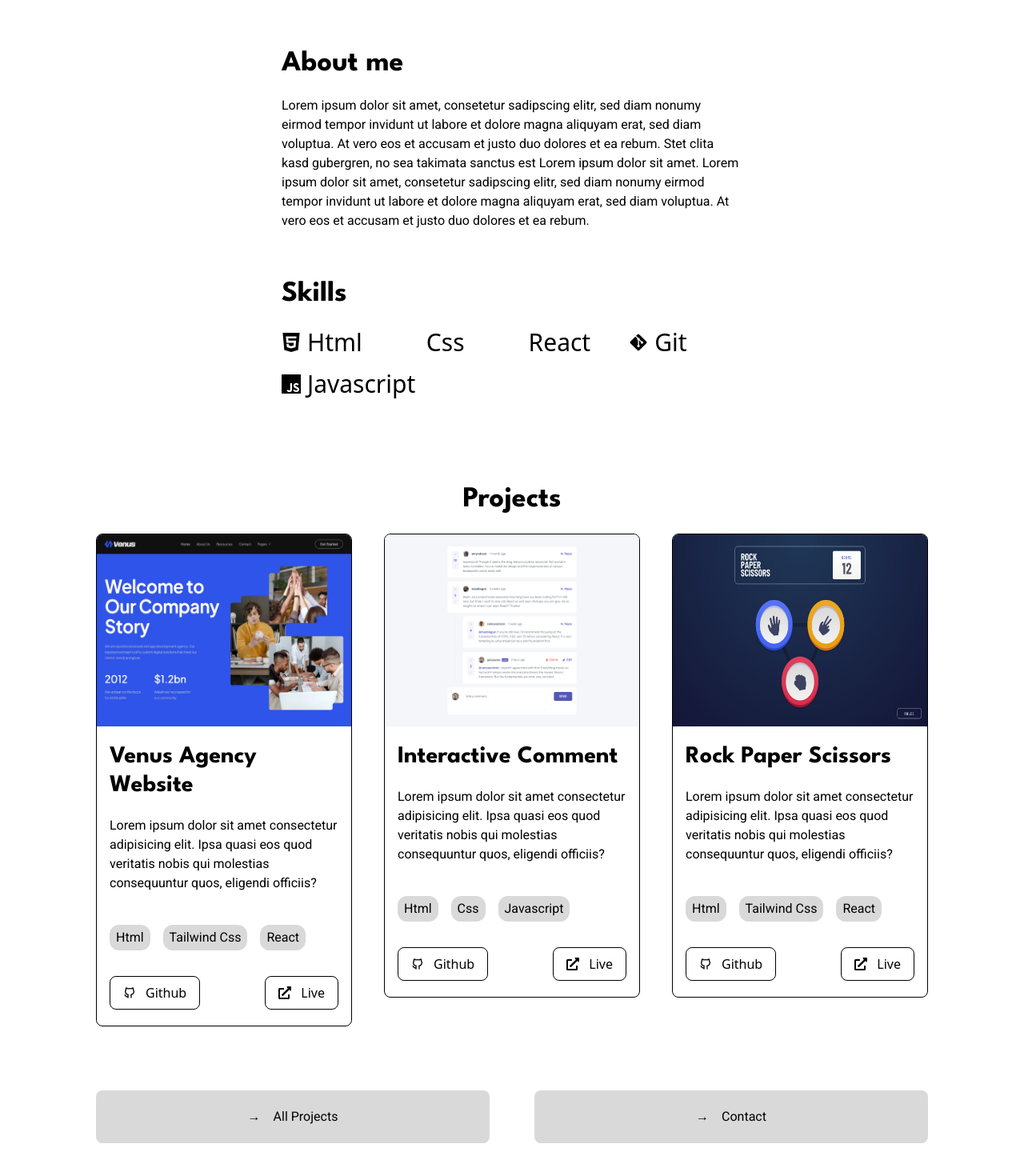
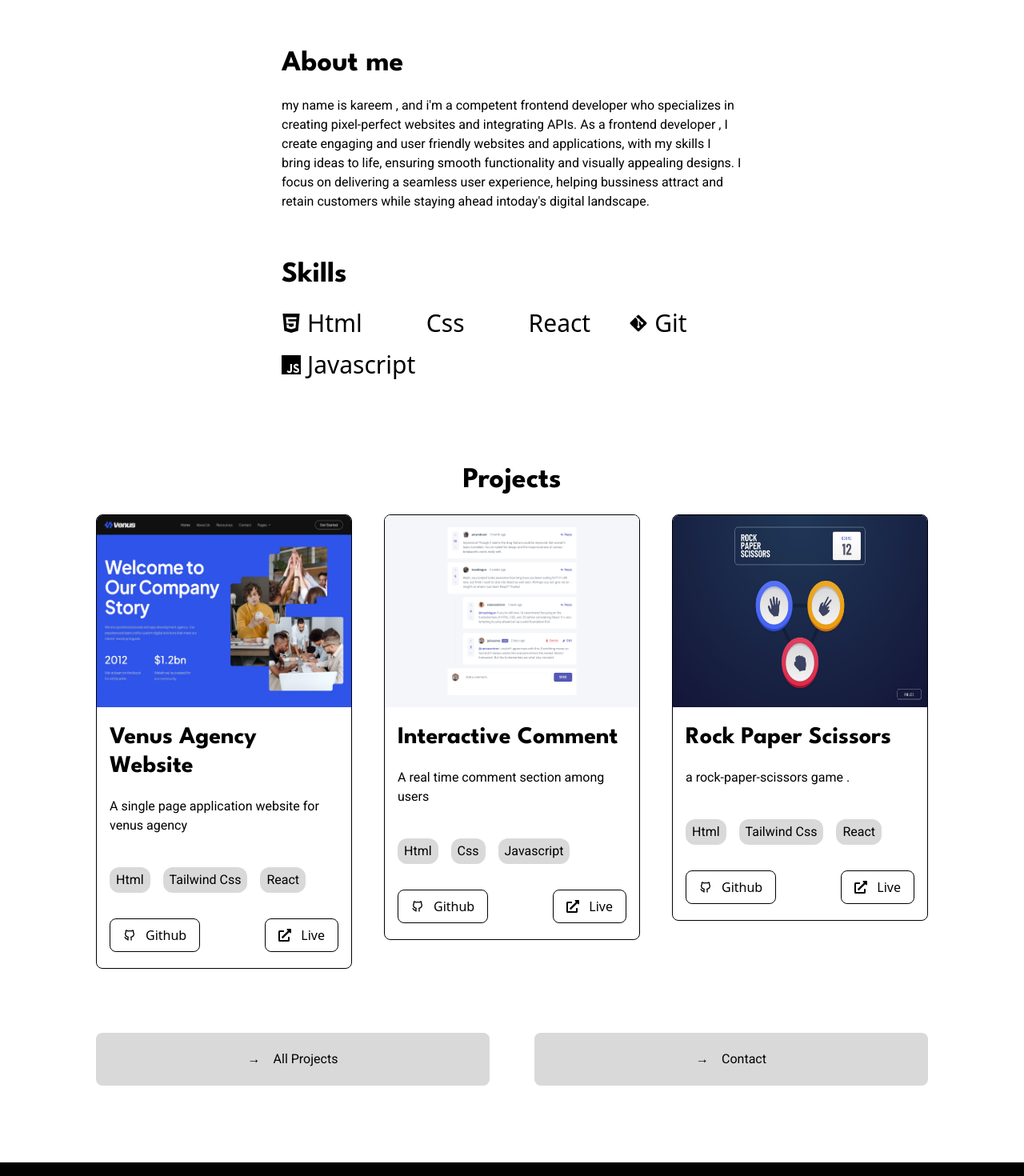
Before and after one commit to Kareem24/portfolio, a React (Vite) app: page / in a window 1280 px wide. Shown: the part 800-2270 px from the top of the page at 80% size. Built offline with nearby package versions, Linux system fonts and the light colour scheme; some icons are missing.

Commit message:
update paragraphs

```diff
--- a/src/App.jsx
+++ b/src/App.jsx
@@ -2,7 +2,6 @@ import { RouterProvider, createBrowserRouter } from "react-router-dom";
 import { Suspense, lazy } from "react";
 import Loader from "./components/Loader";
 import { AnimatePresence } from "framer-motion";
-import ScrollToTop from "./components/ScrollToTop";
 
 const Home = lazy(() => import("./pages/Home"));
 const About = lazy(() => import("./pages/About"));
--- a/src/components/Footer.jsx
+++ b/src/components/Footer.jsx
@@ -21,7 +21,7 @@ function Footer() {
 			<div className="flex gap-12 md:justify-between">
 				<Animate>
 					<p className="font-roboto font-bold md:-order-2">
-						yourmail@gmail.com
+						kareemolakunleh@gmail.com
 					</p>
 				</Animate>
 				<Animate>
--- a/src/components/ProjectLayout.jsx
+++ b/src/components/ProjectLayout.jsx
@@ -6,12 +6,12 @@ function ProjectLayout({ project }) {
 	const { title, description, image, live_url, github_url, technologies } =
 		project;
 	return (
-		<div className=" rounded-lg overflow-hidden border border-black">
+		<div className=" rounded-lg overflow-hidden border border-black ">
 			<div className="w-full md:max-h-[242px]">
 				<img
 					src={image}
 					alt={`${title} image representation`}
-					className="w-full h-60"
+					className="w-full h-60 hover:scale-110 transition-all ease-in-out"
 				/>
 			</div>
 			<div className="px-4  py-5">
--- a/src/pages/About.jsx
+++ b/src/pages/About.jsx
@@ -15,27 +15,29 @@ function About() {
 				<article className="text-black max-w-xl m-auto mb-[6.69rem] ">
 					<Animate>
 						<h2 className="text-4xl font-spartan font-bold capitalize ">
-							my background
+							about me
 						</h2>
 						<p className="font-roboto mt-5 mb-4 ">
-							Lorem ipsum dolor sit amet, consetetur sadipscing elitr, sed diam
-							nonumy eirmod tempor invidunt ut labore et dolore magna aliquyam
-							erat, sed diam voluptua. At vero eos et accusam et justo duo
-							dolores et ea rebum. Stet clita kasd gubergren, no sea takimata
-							sanctus est Lorem ipsum dolor sit amet. Lorem ipsum dolor sit
-							amet, consetetur sadipscing elitr,
+							my name is kareem , and {"i'm "}a competent frontend developer who
+							specializes in creating pixel-perfect websites and integrating
+							APIs. As a frontend developer , I create engaging and user
+							friendly websites and applications, with my skills I bring ideas
+							to life, ensuring smooth functionality and visually appealing
+							designs. I focus on delivering a seamless user experience, helping
+							bussiness attract and retain customers while staying ahead in
+							{"today's"} digital landscape.
 						</p>
 						<p className="font-roboto  mb-4 ">
-							sed diam nonumy eirmod tempor invidunt ut labore et dolore magna
+							{/* sed diam nonumy eirmod tempor invidunt ut labore et dolore magna
 							aliquyam erat, sed diam voluptua. At vero eos et accusam et justo
 							duo dolores et ea rebum. Stet clita kasd gubergren, no sea
 							takimata sanctus est Lorem ipsum dolor sit amet. Lorem ipsum dolor
-							sit amet,
+							sit amet, */}
 						</p>
 					</Animate>
 					<Animate>
 						<p className="font-roboto mb-[3.75rem] ">
-							consetetur sadipscing elitr, sed diam nonumy eirmod tempor
+							{/* consetetur sadipscing elitr, sed diam nonumy eirmod tempor
 							invidunt ut labore et dolore magna aliquyam erat, sed diam
 							voluptua. At vero eos et accusam et justo duo dolores et ea rebum.
 							Stet clita kasd gubergren, no sea takimata sanctus est Lorem ipsum
@@ -43,7 +45,7 @@ function About() {
 							rebum. Stet clita kasd gubergren, no sea takimata sanctus est
 							Lorem ipsum dolor sit amet. Duis autem vel eum iriure dolor in
 							hendrerit in vulputate velit esse molestie consequat, vel illum
-							dolore eu feugiat nulla
+							dolore eu feugiat nulla */}
 						</p>
 					</Animate>
 					<Animate>
@@ -51,21 +53,17 @@ function About() {
 							my hobbies and interests
 						</h2>
 						<p className="font-roboto mt-5 mb-4 ">
-							Lorem ipsum dolor sit amet, consetetur sadipscing elitr, sed diam
-							nonumy eirmod tempor invidunt ut labore et dolore magna aliquyam
-							erat, sed diam voluptua. At vero eos et accusam et justo duo
-							dolores et ea rebum. Stet clita kasd gubergren, no sea takimata
-							sanctus est Lorem ipsum dolor sit amet. Lorem ipsum dolor sit
-							amet, consetetur sadipscing elitr,
+							When you{" don't"} see me coding you will find me playing football
+							and i love reading development books
 						</p>
 					</Animate>
 					<Animate>
 						<p className="font-roboto  mb-[3.75rem] ">
-							sed diam nonumy eirmod tempor invidunt ut labore et dolore magna
+							{/* sed diam nonumy eirmod tempor invidunt ut labore et dolore magna
 							aliquyam erat, sed diam voluptua. At vero eos et accusam et justo
 							duo dolores et ea rebum. Stet clita kasd gubergren, no sea
 							takimata sanctus est Lorem ipsum dolor sit amet. Lorem ipsum dolor
-							sit amet,
+							sit amet, */}
 						</p>
 					</Animate>
 				</article>
--- a/src/pages/Home.jsx
+++ b/src/pages/Home.jsx
@@ -33,14 +33,14 @@ function Home() {
 					<Animate>
 						<h2 className="text-4xl font-spartan font-bold "> About me</h2>
 						<p className="font-roboto mt-5 mb-[3.75rem] ">
-							Lorem ipsum dolor sit amet, consetetur sadipscing elitr, sed diam
-							nonumy eirmod tempor invidunt ut labore et dolore magna aliquyam
-							erat, sed diam voluptua. At vero eos et accusam et justo duo
-							dolores et ea rebum. Stet clita kasd gubergren, no sea takimata
-							sanctus est Lorem ipsum dolor sit amet. Lorem ipsum dolor sit
-							amet, consetetur sadipscing elitr, sed diam nonumy eirmod tempor
-							invidunt ut labore et dolore magna aliquyam erat, sed diam
-							voluptua. At vero eos et accusam et justo duo dolores et ea rebum.
+							my name is kareem , and {"i'm "}a competent frontend developer who
+							specializes in creating pixel-perfect websites and integrating
+							APIs. As a frontend developer , I create engaging and user
+							friendly websites and applications, with my skills I bring ideas
+							to life, ensuring smooth functionality and visually appealing
+							designs. I focus on delivering a seamless user experience, helping
+							bussiness attract and retain customers while staying ahead in
+							{"today's"} digital landscape.
 						</p>
 					</Animate>
 
--- a/src/project.js
+++ b/src/project.js
@@ -1,4 +1,3 @@
-import image1 from './assets/forth-project.png'
 import venus from './assets/venus-img.webp'
 import commentsImg from './assets/desktop-design.jpg'
 import rockPaperImg from './assets/desktop-step-1.jpg'
@@ -11,9 +10,7 @@ export const projects = [
     technologies: ['html', 'tailwind Css', 'React'],
     live_url: 'https://venus-agency.netlify.app',
     github_url: 'https://github.com/Kareem24/venus',
-    description: `Lorem ipsum dolor sit amet consectetur adipisicing elit. Ipsa
-									quasi eos quod veritatis nobis qui molestias consequuntur
-									quos, eligendi officiis?`,
+    description: `A single page application website for venus agency`,
     tag: 'top'
   },
   {
@@ -23,9 +20,7 @@ export const projects = [
     technologies: ['html', 'css', 'javascript'],
     live_url: 'https://deploy-preview-15--interactive-comments-sections-r.netlify.app',
     github_url: 'https://github.com/Kareem24/interactive-comment',
-    description: `Lorem ipsum dolor sit amet consectetur adipisicing elit. Ipsa
-									quasi eos quod veritatis nobis qui molestias consequuntur
-									quos, eligendi officiis?`,
+    description: `A real time comment section among users`,
     tag: 'top'
 
   },
@@ -36,9 +31,7 @@ export const projects = [
     technologies: ['html', 'Tailwind css', 'React'],
     live_url: 'https://rock-papers-scissors.netlify.app',
     github_url: 'https://github.com/Kareem24/rock-paper',
-    description: `Lorem ipsum dolor sit amet consectetur adipisicing elit. Ipsa
-									quasi eos quod veritatis nobis qui molestias consequuntur
-									quos, eligendi officiis?`,
+    description: `a rock-paper-scissors game .`,
     tag: 'top'
 
   },
@@ -49,8 +42,6 @@ export const projects = [
     technologies: ['html', 'css', 'javascript'],
     live_url: 'https://deploy-preview-4--awesomes-books.netlify.app/',
     github_url: 'github.com/kareem24/awesome-books',
-    description: `Lorem ipsum dolor sit amet consectetur adipisicing elit. Ipsa
-									quasi eos quod veritatis nobis qui molestias consequuntur
-									quos, eligendi officiis?`
+    description: `an awesome books library created with es6 class`
   },
 ]
```
